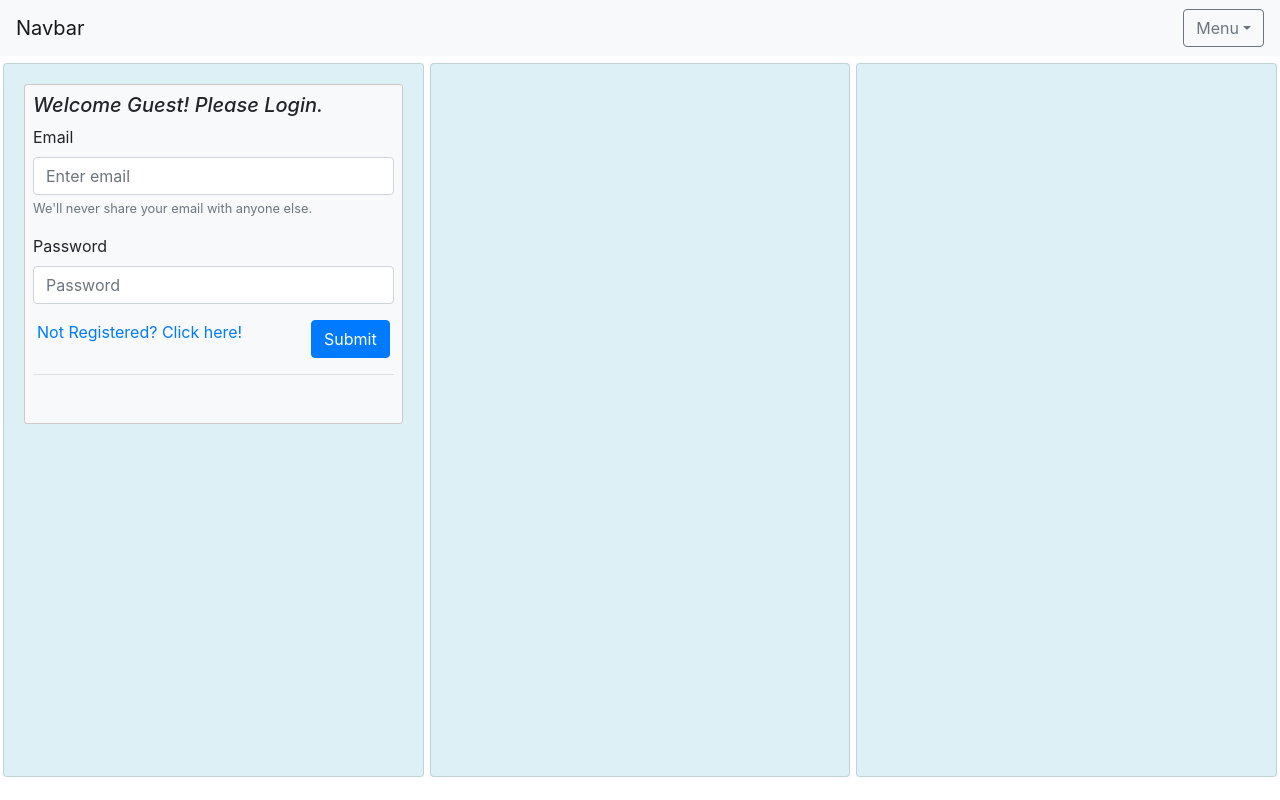
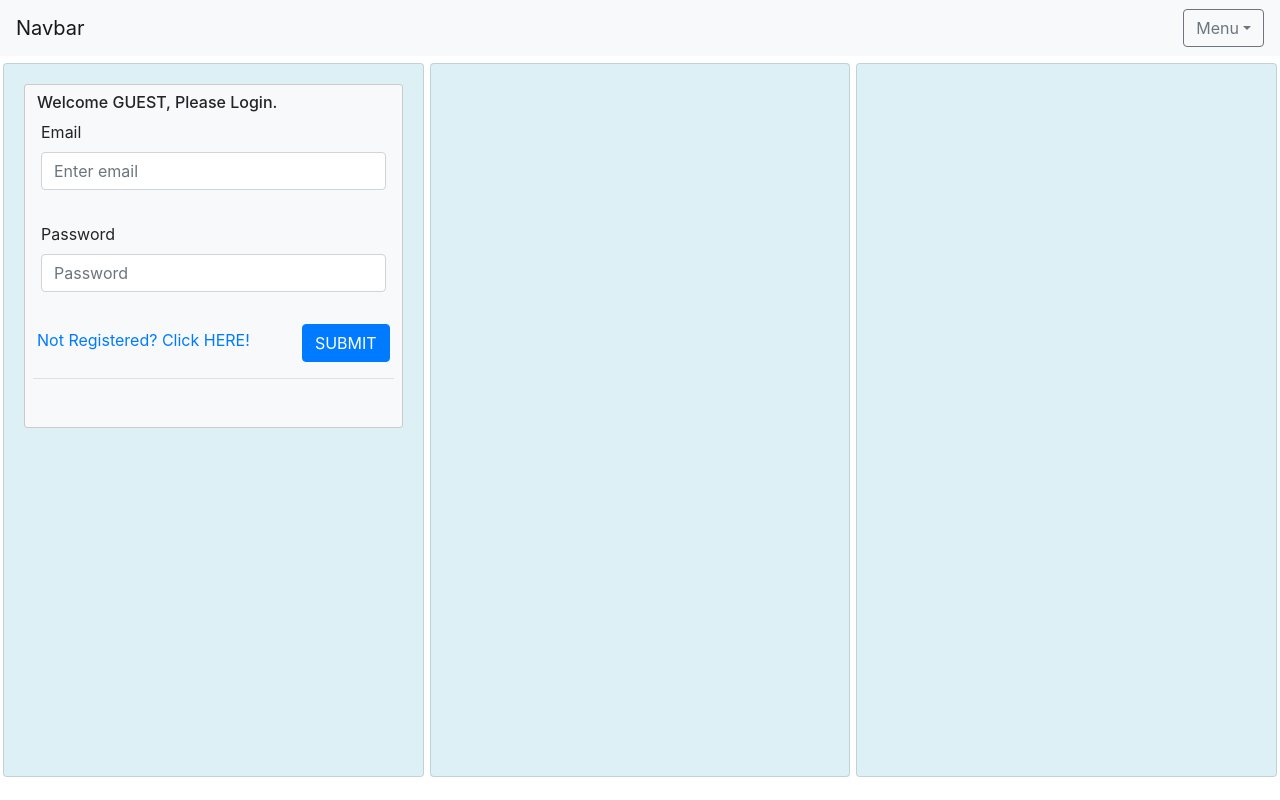
Before and after one commit to Darkmift/MEAN-SuperMarket, an Angular app: page /auth/login in a window 1280 px wide. Built offline with nearby package versions, Linux system fonts and the light colour scheme.

Commit message:
basic login functionality complete

```diff
--- a/src/app/auth/login/login.component.css
+++ b/src/app/auth/login/login.component.css
@@ -1,11 +1,34 @@
 .padding-custom {
-    padding: 3px;
+  padding: 3px;
 }
 
 .sizing {
-    height: 90vh;
+  height: 90vh;
 }
 
 .card {
-    height: 100%;
+  height: 100%;
 }
+
+/*
+* invalid css
+*/
+
+/* You can add global styles to this file, and also import other style files */
+
+.form-control.ng-touched.ng-invalid {
+  border-color: #dc3545;
+}
+
+.custom-control-input.ng-invalid.ng-touched+label.custom-control-label {
+  color: #dc3545;
+}
+
+.custom-control-input.ng-invalid.ng-touched+label.custom-control-label:before,
+.custom-control-input.ng-invalid.ng-touched+label.custom-control-label:after {
+  border-color: #dc3545;
+}
+
+.custom-control-input.ng-invalid.ng-touched:focus~label.custom-control-label:before {
+  box-shadow: 0 0 0 0.2rem rgba(220, 53, 69, .25);
+}
--- a/src/app/auth/login/login.component.html
+++ b/src/app/auth/login/login.component.html
@@ -5,18 +5,19 @@
 
         <!-- form start -->
         <form class="bg-light p-2 border-custom"
-          #loginForm="ngForm">
+          #loginForm="ngForm"
+          (ngSubmit)="onSubmit(loginForm)">
 
-          <h5><i>Welcome Guest! Please Login.</i></h5>
+          <h6 class="ml-1">Welcome GUEST, Please Login.</h6>
           <!-- email input control -->
-          <div class="form-group">
+          <div class="form-group m-2">
 
             <label for="emailInputId">Email</label>
 
             <input type="email"
               class="form-control"
               id="emailInputId"
-              aria-describedby="emailHelp"
+              aria-describedby="emailError"
               placeholder="Enter email"
               ngModel
               name="email"
@@ -24,30 +25,48 @@
               #email="ngModel"
               [readonly]="isReadOnly">
 
-            <small id="emailHelp"
-              class="form-text text-muted">We'll never share your email with anyone else.</small>
+            <small *ngIf="email.invalid&&email.touched;"
+              id="emailError"
+              class="text-danger">
+              Please fill out your email
+            </small>&nbsp;
+
           </div>
           <!-- password input control -->
-          <div class="form-group">
-            <label for="exampleInputPassword1">Password</label>
+          <div class="form-group m-2">
+
+            <label for="passowrdId">Password</label>
+
             <input type="password"
               class="form-control"
-              id="exampleInputPassword1"
+              id="passowrdId"
               placeholder="Password"
+              aria-describedby="passwordError"
+              ngModel
+              name="password"
+              required
+              #password="ngModel"
               [readonly]="isReadOnly">
+
+            <small *ngIf="password.invalid&&password.touched;"
+              id="passwordError"
+              class="text-danger">
+              Please fill out your password
+            </small>&nbsp;
+
           </div>
 
           <!-- Submit form/registerLink -->
           <div class="row m-1">
 
-            <a class="mr-auto"
+            <a class="mr-auto mt-1"
               [routerLink]="['/auth/signup']">
-              <span>Not Registered? Click here!</span>
+              <span>Not Registered? Click HERE!</span>
             </a>
 
             <button type="submit"
               class="btn btn-primary">
-              <span>Submit</span>
+              <span>SUBMIT</span>
             </button>
 
           </div>
--- a/src/app/auth/login/login.component.ts
+++ b/src/app/auth/login/login.component.ts
@@ -1,5 +1,5 @@
 import { Component, ViewChild, OnInit } from '@angular/core';
-import { NgForm } from '@angular/forms';
+import { NgForm, FormGroup } from '@angular/forms';
 
 @Component({
   selector: 'app-login',
@@ -18,19 +18,29 @@ export class LoginComponent implements OnInit {
   };
 
   ngOnInit() {
-    //deal with pesky autocomplete
+    // deal with pesky autocomplete
     setTimeout(() => {
       this.isReadOnly = false;
-    }, 2000);
+    }, 1000);
   }
 
   onSubmit() {
 
+    this.loginForm.form.markAllAsTouched();
     if (this.loginForm.invalid) {
       return;
     }
 
     const { email, password } = this.loginForm.value;
+
+    this.submittedUserData = {
+      // tslint:disable-next-line: object-literal-shorthand
+      email: email,
+      // tslint:disable-next-line: object-literal-shorthand
+      password: password,
+    };
+
+    this.loginForm.reset();
   }
 
 }
```
